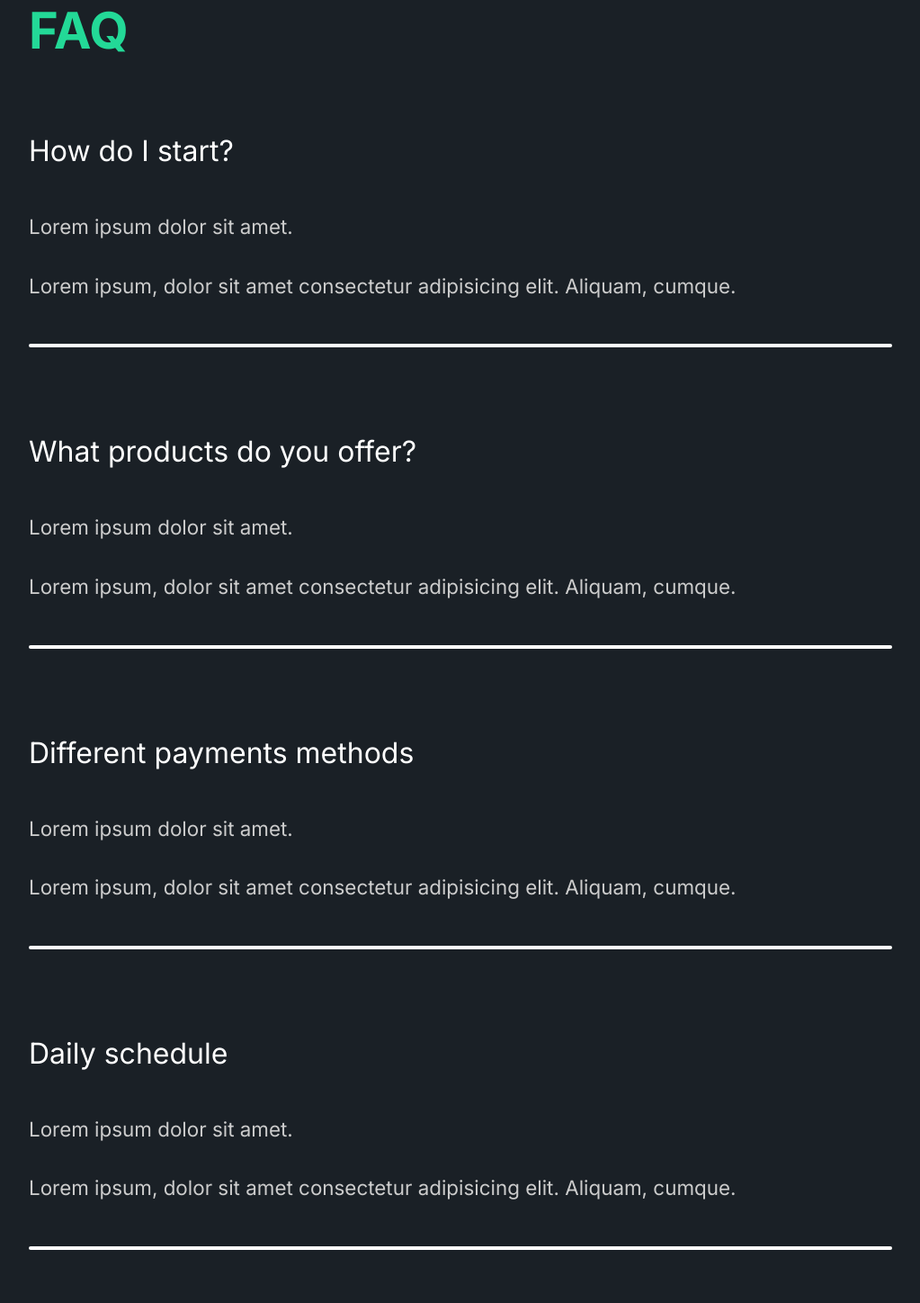
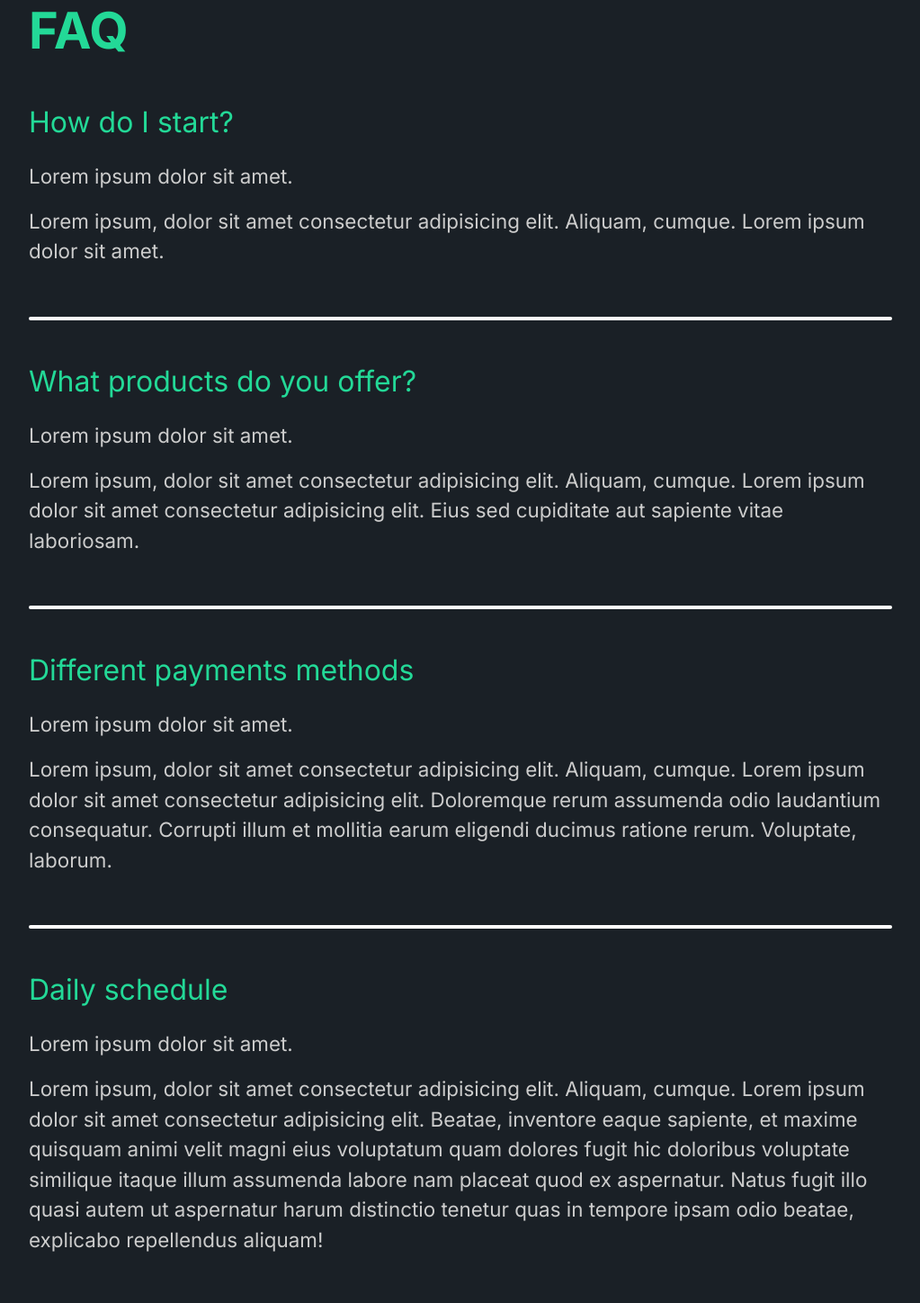
Before and after one commit to PitLuk22/React-Portfolio, a React (Create React App) app: page / in a window 1280 px wide. Shown: the part 2462-3910 px from the top of the page at 90% size, without its empty margins (128-1151 px from the left). Built offline with nearby package versions, Linux system fonts and the light colour scheme.

Commit message:
add animation faq section (tabs)

```diff
--- a/src/components/animation.js
+++ b/src/components/animation.js
@@ -21,7 +21,7 @@ export const title = {
 
 export const subtitle = {
 	hidden: { y: 200 },
-	show: { y: 0 }
+	show: { y: 0, transition: { ease: 'easeOut' } }
 }
 export const fade = {
 	hidden: { opacity: 0 },
@@ -51,3 +51,9 @@ export const colorFan = {
 	hidden: { x: '-130%', skew: '50deg', },
 	show: { x: '100%', skew: '0deg', transition: { ease: 'easeOut', duration: .8 } }
 }
+
+export const tabs = {
+	hidden: { opacity: 0 },
+	show: { opacity: 1, transition: { duration: .7 } },
+	exit: { opacity: 0, transition: { duration: .2 } }
+}
--- a/src/components/faqSection/faqSection.js
+++ b/src/components/faqSection/faqSection.js
@@ -1,6 +1,11 @@
 import React from 'react';
 // Styles
 import * as S from './style';
+// Animation
+import { AnimateSharedLayout } from "framer-motion";
+import { tabs } from '../animation';
+// Components
+import Toggle from '../toggle';
 
 const FaqSection = () => {
 	return (
@@ -11,38 +16,40 @@ const FaqSection = () => {
 					<span>FAQ</span>
 				</h2>
 			</div>
-			<S.Question>
-				<h4>How do I start?</h4>
-				<div className="answer">
-					<p>Lorem ipsum dolor sit amet.</p>
-					<p>Lorem ipsum, dolor sit amet consectetur adipisicing elit. Aliquam, cumque.</p>
-				</div>
-				<div className="faq-line"></div>
-			</S.Question>
-			<S.Question>
-				<h4>What products do you offer?</h4>
-				<div className="answer">
-					<p>Lorem ipsum dolor sit amet.</p>
-					<p>Lorem ipsum, dolor sit amet consectetur adipisicing elit. Aliquam, cumque.</p>
-				</div>
-				<div className="faq-line"></div>
-			</S.Question>
-			<S.Question>
-				<h4>Different payments methods</h4>
-				<div className="answer">
-					<p>Lorem ipsum dolor sit amet.</p>
-					<p>Lorem ipsum, dolor sit amet consectetur adipisicing elit. Aliquam, cumque.</p>
-				</div>
-				<div className="faq-line"></div>
-			</S.Question>
-			<S.Question>
-				<h4>Daily schedule</h4>
-				<div className="answer">
-					<p>Lorem ipsum dolor sit amet.</p>
-					<p>Lorem ipsum, dolor sit amet consectetur adipisicing elit. Aliquam, cumque.</p>
-				</div>
-				<div className="faq-line"></div>
-			</S.Question>
+			<AnimateSharedLayout>
+				<Toggle title={'How do I start?'}>
+					<S.Answer layout variants={tabs} initial='hidden' animate='show' exit='exit'>
+						<p>Lorem ipsum dolor sit amet.</p>
+						<p>Lorem ipsum, dolor sit amet consectetur adipisicing elit. Aliquam, cumque.
+						Lorem ipsum dolor sit amet.
+						</p>
+					</S.Answer>
+				</Toggle>
+				<Toggle title={'What products do you offer?'}>
+					<S.Answer layout variants={tabs} initial='hidden' animate='show' exit='exit'>
+						<p>Lorem ipsum dolor sit amet.</p>
+						<p>Lorem ipsum, dolor sit amet consectetur adipisicing elit. Aliquam, cumque.
+						Lorem ipsum dolor sit amet consectetur adipisicing elit. Eius sed cupiditate aut sapiente vitae laboriosam.
+						</p>
+					</S.Answer>
+				</Toggle>
+				<Toggle title={'Different payments methods'}>
+					<S.Answer layout variants={tabs} initial='hidden' animate='show' exit='exit'>
+						<p>Lorem ipsum dolor sit amet.</p>
+						<p>Lorem ipsum, dolor sit amet consectetur adipisicing elit. Aliquam, cumque.
+						Lorem ipsum dolor sit amet consectetur adipisicing elit. Doloremque rerum assumenda odio laudantium consequatur. Corrupti illum et mollitia earum eligendi ducimus ratione rerum. Voluptate, laborum.
+						</p>
+					</S.Answer>
+				</Toggle>
+				<Toggle title={'Daily schedule'}>
+					<S.Answer layout variants={tabs} initial='hidden' animate='show' exit='exit'>
+						<p>Lorem ipsum dolor sit amet.</p>
+						<p>Lorem ipsum, dolor sit amet consectetur adipisicing elit. Aliquam, cumque.
+						Lorem ipsum dolor sit amet consectetur adipisicing elit. Beatae, inventore eaque sapiente, et maxime quisquam animi velit magni eius voluptatum quam dolores fugit hic doloribus voluptate similique itaque illum assumenda labore nam placeat quod ex aspernatur. Natus fugit illo quasi autem ut aspernatur harum distinctio tenetur quas in tempore ipsam odio beatae, explicabo repellendus aliquam!
+						</p>
+					</S.Answer>
+				</Toggle>
+			</AnimateSharedLayout>
 		</S.Faq>
 	)
 }
--- a/src/components/faqSection/style.js
+++ b/src/components/faqSection/style.js
@@ -1,35 +1,20 @@
 import styled from 'styled-components';
 import { About } from '../aboutSection/style';
+import { motion } from 'framer-motion';
 
 export const Faq = styled(About)`
 	padding-top:0 ;
 	display: block;
 	.faq__title {
-		padding-bottom: 2rem;
 		span {
 			display: block;
 		}
 	}
-
 `;
 
-export const Question = styled.div`
-	padding: 3rem 0;
-	cursor: pointer;
-	h4 {
-		font-size: 2rem;
-		font-weight: lighter;
-	}
-	.answer {
-		padding: 2rem 0;
-	}
+export const Answer = styled(motion.div)`
+	padding-bottom: 3rem;
 	p {
-		padding: 1rem 0;
-	}
-	.faq-line {
-		height: 4px;
-		width: 100%;
-		background-color: #fff;
-		border-radius: 5px;
+		padding: .5rem 0;
 	}
 `;
--- /dev/null
+++ b/src/components/toggle/index.js
@@ -0,0 +1,2 @@
+import Toggle from './toggle';
+export default Toggle;
--- /dev/null
+++ b/src/components/toggle/style.js
@@ -0,0 +1,18 @@
+import styled from 'styled-components';
+import { motion } from 'framer-motion';
+
+export const ToggleDiv = styled(motion.div)`
+	cursor: pointer;
+	h4 {
+		font-size: 2rem;
+		font-weight: lighter;
+		padding: 3rem 2rem 1rem 0;
+		transition: color .3s ease;
+	}
+	.faq-line {
+		height: 4px;
+		width: 100%;
+		background-color: #fff;
+		border-radius: 5px;
+	}
+`;
--- /dev/null
+++ b/src/components/toggle/toggle.js
@@ -0,0 +1,22 @@
+import React, { useState } from 'react';
+// style
+import * as S from './style';
+// Animation
+import { AnimatePresence, motion } from 'framer-motion';
+import { mainColor } from '../GlobalStyle';
+const Toggle = ({ title, children }) => {
+
+	const [toggle, setToggle] = useState(true);
+	const activeTab = toggle ? mainColor : '#fff'
+		; return (
+			<S.ToggleDiv layout onClick={() => setToggle(!toggle)}>
+				<motion.h4 layout style={{ color: activeTab }}>{title}</motion.h4>
+				<AnimatePresence>{toggle && children}</AnimatePresence>
+				<div className="faq-line"></div>
+			</S.ToggleDiv>
+		)
+}
+
+export default Toggle;
+
+// {toggle && children}  === {toggle ? children : null}
```
Also changed, not shown: 1 other file (tests, documents, lock files or other folders).
